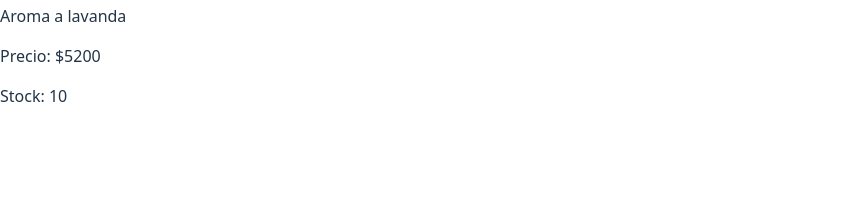
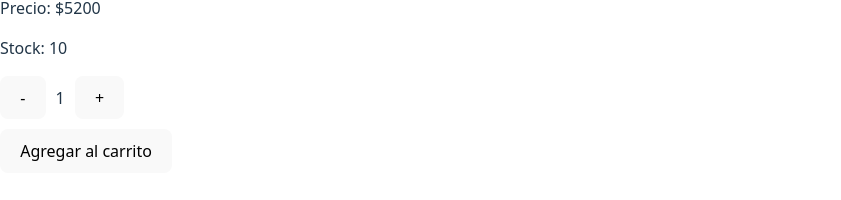
Before and after one commit to JuanVignolles/EntregaFinalVignolles, a React (Vite) app: page /item/1 in a window 1280 px wide. Shown: the part 536-736 px from the top of the page, without its empty margins (0-841 px from the left). Built offline with nearby package versions, Linux system fonts and the light colour scheme.

Commit message:
Agregado ItemCount a ProductDetailPage con manejo de agregado al carrito

```diff
--- /dev/null
+++ b/src/components/ItemCount.jsx
@@ -0,0 +1,30 @@
+import { useState } from "react";
+
+export default function ItemCount({ stock = 10, initial = 1, onAdd }) {
+  const [count, setCount] = useState(initial);
+
+  const handleIncrement = () => {
+    if (count < stock) setCount(count + 1);
+  };
+
+  const handleDecrement = () => {
+    if (count > 1) setCount(count - 1);
+  };
+
+  const handleAdd = () => {
+    onAdd(count);
+  };
+
+  return (
+    <div>
+      <div>
+        <button onClick={handleDecrement}>-</button>
+        <span style={{ margin: "0 10px" }}>{count}</span>
+        <button onClick={handleIncrement}>+</button>
+      </div>
+      <button onClick={handleAdd} style={{ marginTop: "10px" }}>
+        Agregar al carrito
+      </button>
+    </div>
+  );
+}
--- a/src/pages/ProductDetailPage.jsx
+++ b/src/pages/ProductDetailPage.jsx
@@ -1,13 +1,23 @@
 import { useParams } from "react-router-dom";
 import { useEffect, useState } from "react";
 import { getProductById } from "../services/api.js";
+import ItemCount from "../components/ItemCount.jsx"; // <-- importamos ItemCount
 
 export default function ProductDetailPage() {
   const { id } = useParams();
   const [product, setProduct] = useState(null);
+  const [added, setAdded] = useState(false); // controla si ya agregamos al carrito
+
+  const handleAddToCart = (quantity) => {
+    console.log(`Agregaste ${quantity} unidades al carrito`);
+    setAdded(true);
+    // Aquí luego se podría actualizar el Context del carrito
+  };
 
   useEffect(() => {
-    getProductById(id).then((res) => setProduct(res)).catch(() => setProduct(null));
+    getProductById(id)
+      .then((res) => setProduct(res))
+      .catch(() => setProduct(null));
   }, [id]);
 
   if (!product) return <p>Producto no encontrado.</p>;
@@ -19,6 +29,9 @@ export default function ProductDetailPage() {
       <p>{product.description}</p>
       <p>Precio: ${product.price}</p>
       <p>Stock: {product.stock}</p>
+
+      {!added && <ItemCount stock={product.stock} onAdd={handleAddToCart} />}
+      {added && <p>Producto agregado al carrito ✅</p>}
     </div>
   );
 }
```
